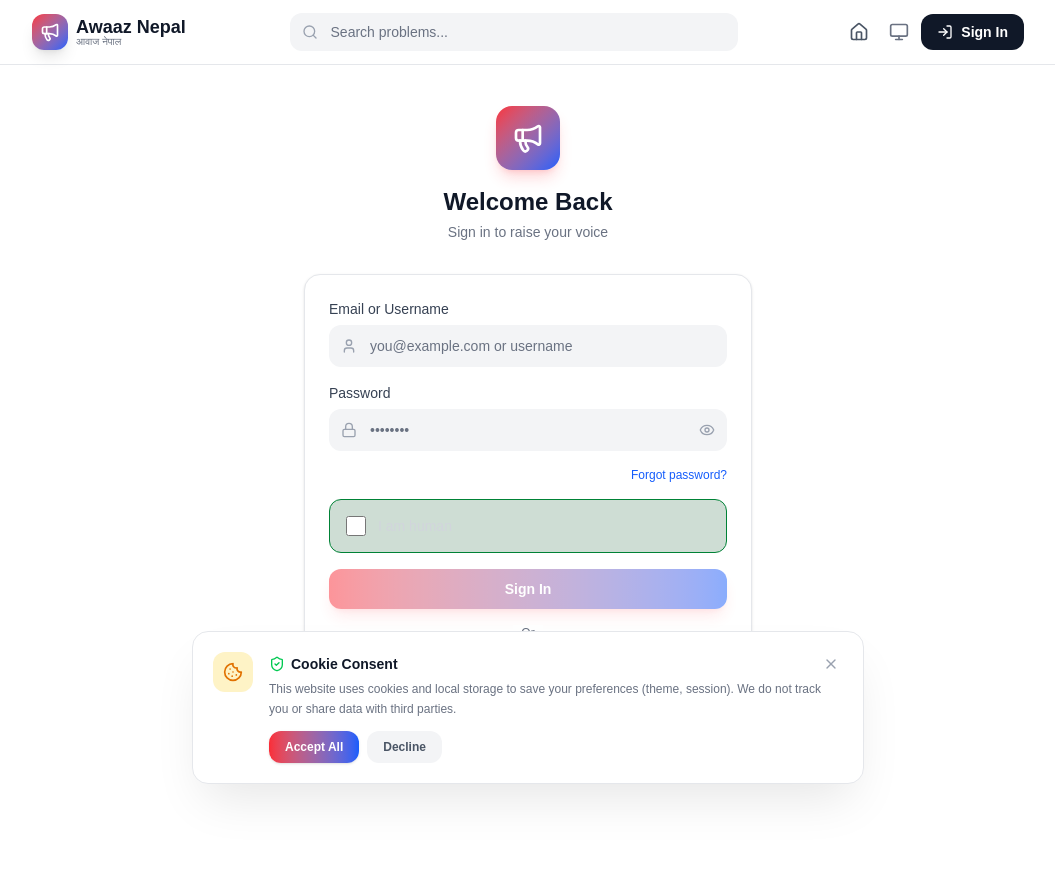
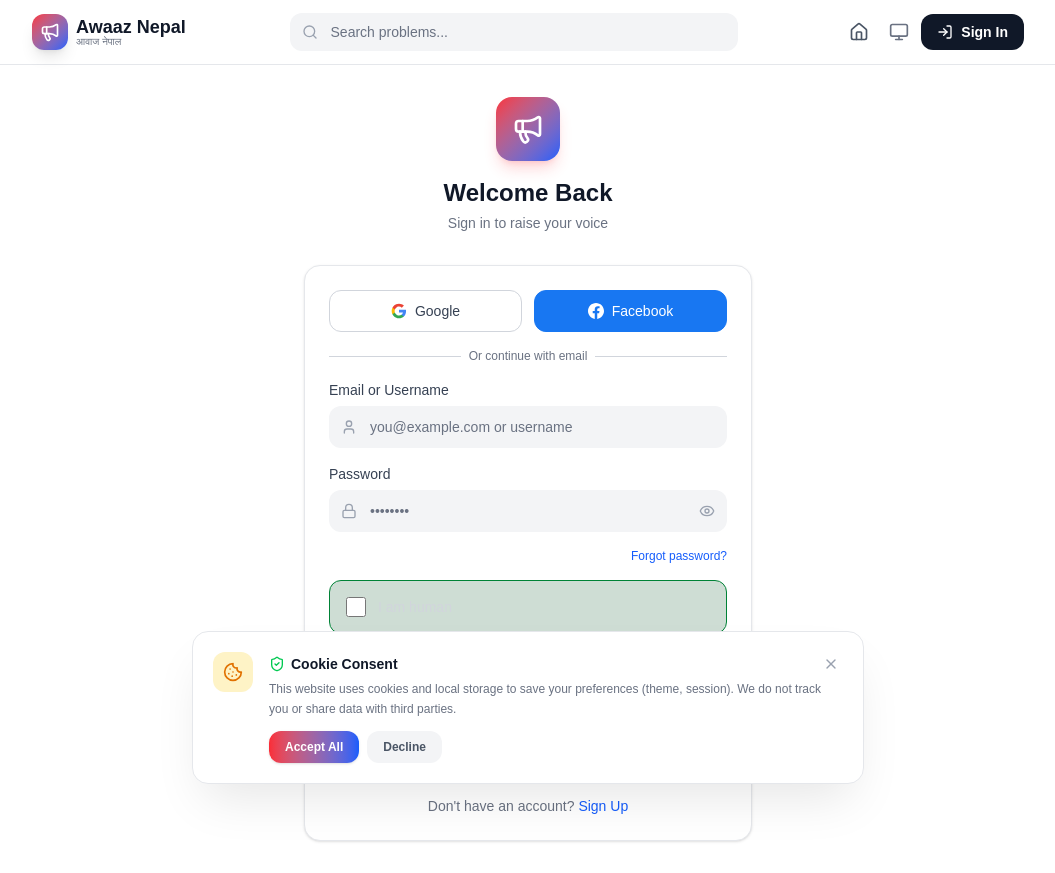
Before and after one commit to asbinthapa99/AAWAJ-NEPAL., a Next.js app: page /auth/login in a window 1280 px wide. Shown: the whole page, without its empty margins (112-1167 px from the left). Before the commit the page ends 801 px from the top, so only its background shows below. Built offline with nearby package versions, Linux system fonts and the light colour scheme; no server answers.

Commit message:
Add Google & Facebook OAuth, fix Supabase client singleton

```diff
--- /dev/null
+++ b/src/app/auth/callback/route.ts
@@ -0,0 +1,36 @@
+import { NextResponse } from 'next/server';
+import { createServerClient } from '@supabase/ssr';
+import { cookies } from 'next/headers';
+
+export async function GET(request: Request) {
+  const { searchParams, origin } = new URL(request.url);
+  const code = searchParams.get('code');
+  const next = searchParams.get('next') ?? '/';
+
+  if (code) {
+    const cookieStore = await cookies();
+    const supabase = createServerClient(
+      process.env.NEXT_PUBLIC_SUPABASE_URL!,
+      process.env.NEXT_PUBLIC_SUPABASE_ANON_KEY!,
+      {
+        cookies: {
+          getAll() {
+            return cookieStore.getAll();
+          },
+          setAll(cookiesToSet) {
+            cookiesToSet.forEach(({ name, value, options }) =>
+              cookieStore.set(name, value, options)
+            );
+          },
+        },
+      }
+    );
+
+    const { error } = await supabase.auth.exchangeCodeForSession(code);
+    if (!error) {
+      return NextResponse.redirect(`${origin}${next}`);
+    }
+  }
+
+  return NextResponse.redirect(`${origin}/auth/login?error=oauth_error`);
+}
--- a/src/app/auth/login/page.tsx
+++ b/src/app/auth/login/page.tsx
@@ -12,9 +12,26 @@ export default function LoginPage() {
   const [showPassword, setShowPassword] = useState(false);
   const [loading, setLoading] = useState(false);
   const [loadingOTP, setLoadingOTP] = useState(false);
+  const [loadingOAuth, setLoadingOAuth] = useState<string | null>(null);
   const [error, setError] = useState('');
   const [isHuman, setIsHuman] = useState(false);
   const router = useRouter();
+
+  const handleOAuth = async (provider: 'google' | 'facebook') => {
+    setLoadingOAuth(provider);
+    setError('');
+    const supabase = createClient();
+    const { error } = await supabase.auth.signInWithOAuth({
+      provider,
+      options: {
+        redirectTo: `${window.location.origin}/auth/callback`,
+      },
+    });
+    if (error) {
+      setError(error.message);
+      setLoadingOAuth(null);
+    }
+  };
 
   const handleLoginWithCode = async () => {
     if (!identifier.trim()) {
@@ -136,6 +153,52 @@ export default function LoginPage() {
             </div>
           )}
 
+          {/* OAuth Buttons */}
+          <div className="grid grid-cols-2 gap-3">
+            <button
+              type="button"
+              onClick={() => handleOAuth('google')}
+              disabled={!!loadingOAuth || loading}
+              className="flex items-center justify-center gap-2 py-2.5 px-4 bg-white dark:bg-gray-800 border border-gray-300 dark:border-gray-600 rounded-xl text-sm font-medium text-gray-700 dark:text-gray-200 hover:bg-gray-50 dark:hover:bg-gray-700 transition-colors disabled:opacity-50 disabled:cursor-not-allowed"
+            >
+              {loadingOAuth === 'google' ? (
+                <Loader2 className="w-4 h-4 animate-spin" />
+              ) : (
+                <svg className="w-4 h-4" viewBox="0 0 24 24">
+                  <path fill="#4285F4" d="M22.56 12.25c0-.78-.07-1.53-.2-2.25H12v4.26h5.92c-.26 1.37-1.04 2.53-2.21 3.31v2.77h3.57c2.08-1.92 3.28-4.74 3.28-8.09z" />
+                  <path fill="#34A853" d="M12 23c2.97 0 5.46-.98 7.28-2.66l-3.57-2.77c-.98.66-2.23 1.06-3.71 1.06-2.86 0-5.29-1.93-6.16-4.53H2.18v2.84C3.99 20.53 7.7 23 12 23z" />
+                  <path fill="#FBBC05" d="M5.84 14.09c-.22-.66-.35-1.36-.35-2.09s.13-1.43.35-2.09V7.07H2.18C1.43 8.55 1 10.22 1 12s.43 3.45 1.18 4.93l3.66-2.84z" />
+                  <path fill="#EA4335" d="M12 5.38c1.62 0 3.06.56 4.21 1.64l3.15-3.15C17.45 2.09 14.97 1 12 1 7.7 1 3.99 3.47 2.18 7.07l3.66 2.84c.87-2.6 3.3-4.53 6.16-4.53z" />
+                </svg>
+              )}
+              Google
+            </button>
+            <button
+              type="button"
+              onClick={() => handleOAuth('facebook')}
+              disabled={!!loadingOAuth || loading}
+              className="flex items-center justify-center gap-2 py-2.5 px-4 bg-[#1877F2] hover:bg-[#166FE5] border border-[#1877F2] rounded-xl text-sm font-medium text-white transition-colors disabled:opacity-50 disabled:cursor-not-allowed"
+            >
+              {loadingOAuth === 'facebook' ? (
+                <Loader2 className="w-4 h-4 animate-spin" />
+              ) : (
+                <svg className="w-4 h-4" fill="currentColor" viewBox="0 0 24 24">
+                  <path d="M24 12.073c0-6.627-5.373-12-12-12s-12 5.373-12 12c0 5.99 4.388 10.954 10.125 11.854v-8.385H7.078v-3.47h3.047V9.43c0-3.007 1.792-4.669 4.533-4.669 1.312 0 2.686.235 2.686.235v2.953H15.83c-1.491 0-1.956.925-1.956 1.874v2.25h3.328l-.532 3.47h-2.796v8.385C19.612 23.027 24 18.062 24 12.073z" />
+                </svg>
+              )}
+              Facebook
+            </button>
+          </div>
+
+          <div className="relative">
+            <div className="absolute inset-0 flex items-center">
+              <div className="w-full border-t border-gray-300 dark:border-gray-700"></div>
+            </div>
+            <div className="relative flex justify-center text-xs">
+              <span className="px-2 bg-white dark:bg-gray-900 text-gray-500">Or continue with email</span>
+            </div>
+          </div>
+
           <div>
             <label className="block text-sm font-medium text-gray-700 dark:text-gray-300 mb-1.5">
               Email or Username
@@ -221,6 +284,7 @@ export default function LoginPage() {
             </div>
           </div>
 
+
           <button
             type="button"
             onClick={handleLoginWithCode}
--- a/src/app/auth/register/page.tsx
+++ b/src/app/auth/register/page.tsx
@@ -15,10 +15,27 @@ export default function RegisterPage() {
   const [district, setDistrict] = useState('');
   const [showPassword, setShowPassword] = useState(false);
   const [loading, setLoading] = useState(false);
+  const [loadingOAuth, setLoadingOAuth] = useState<string | null>(null);
   const [error, setError] = useState('');
   const [success, setSuccess] = useState(false);
   const [isHuman, setIsHuman] = useState(false);
   const router = useRouter();
+
+  const handleOAuth = async (provider: 'google' | 'facebook') => {
+    setLoadingOAuth(provider);
+    setError('');
+    const supabase = createClient();
+    const { error } = await supabase.auth.signInWithOAuth({
+      provider,
+      options: {
+        redirectTo: `${window.location.origin}/auth/callback`,
+      },
+    });
+    if (error) {
+      setError(error.message);
+      setLoadingOAuth(null);
+    }
+  };
 
   const handleRegister = async (e: React.FormEvent) => {
     e.preventDefault();
@@ -86,12 +103,7 @@ export default function RegisterPage() {
       setError('An account with this email already exists. Please sign in instead.');
       setLoading(false);
     } else {
-      // Send OTP code for verification
-      await supabase.auth.signInWithOtp({
-        email: email,
-      });
-
-      // Redirect to verification page
+      // Redirect to check-email page (Supabase sends confirmation link automatically)
       router.push(`/auth/verify-email?email=${encodeURIComponent(email)}`);
     }
   };
@@ -146,6 +158,52 @@ export default function RegisterPage() {
               {error}
             </div>
           )}
+
+          {/* OAuth Buttons */}
+          <div className="grid grid-cols-2 gap-3">
+            <button
+              type="button"
+              onClick={() => handleOAuth('google')}
+              disabled={!!loadingOAuth || loading}
+              className="flex items-center justify-center gap-2 py-2.5 px-4 bg-white dark:bg-gray-800 border border-gray-300 dark:border-gray-600 rounded-xl text-sm font-medium text-gray-700 dark:text-gray-200 hover:bg-gray-50 dark:hover:bg-gray-700 transition-colors disabled:opacity-50 disabled:cursor-not-allowed"
+            >
+              {loadingOAuth === 'google' ? (
+                <Loader2 className="w-4 h-4 animate-spin" />
+              ) : (
+                <svg className="w-4 h-4" viewBox="0 0 24 24">
+                  <path fill="#4285F4" d="M22.56 12.25c0-.78-.07-1.53-.2-2.25H12v4.26h5.92c-.26 1.37-1.04 2.53-2.21 3.31v2.77h3.57c2.08-1.92 3.28-4.74 3.28-8.09z" />
+                  <path fill="#34A853" d="M12 23c2.97 0 5.46-.98 7.28-2.66l-3.57-2.77c-.98.66-2.23 1.06-3.71 1.06-2.86 0-5.29-1.93-6.16-4.53H2.18v2.84C3.99 20.53 7.7 23 12 23z" />
+                  <path fill="#FBBC05" d="M5.84 14.09c-.22-.66-.35-1.36-.35-2.09s.13-1.43.35-2.09V7.07H2.18C1.43 8.55 1 10.22 1 12s.43 3.45 1.18 4.93l3.66-2.84z" />
+                  <path fill="#EA4335" d="M12 5.38c1.62 0 3.06.56 4.21 1.64l3.15-3.15C17.45 2.09 14.97 1 12 1 7.7 1 3.99 3.47 2.18 7.07l3.66 2.84c.87-2.6 3.3-4.53 6.16-4.53z" />
+                </svg>
+              )}
+              Google
+            </button>
+            <button
+              type="button"
+              onClick={() => handleOAuth('facebook')}
+              disabled={!!loadingOAuth || loading}
+              className="flex items-center justify-center gap-2 py-2.5 px-4 bg-[#1877F2] hover:bg-[#166FE5] border border-[#1877F2] rounded-xl text-sm font-medium text-white transition-colors disabled:opacity-50 disabled:cursor-not-allowed"
+            >
+              {loadingOAuth === 'facebook' ? (
+                <Loader2 className="w-4 h-4 animate-spin" />
+              ) : (
+                <svg className="w-4 h-4" fill="currentColor" viewBox="0 0 24 24">
+                  <path d="M24 12.073c0-6.627-5.373-12-12-12s-12 5.373-12 12c0 5.99 4.388 10.954 10.125 11.854v-8.385H7.078v-3.47h3.047V9.43c0-3.007 1.792-4.669 4.533-4.669 1.312 0 2.686.235 2.686.235v2.953H15.83c-1.491 0-1.956.925-1.956 1.874v2.25h3.328l-.532 3.47h-2.796v8.385C19.612 23.027 24 18.062 24 12.073z" />
+                </svg>
+              )}
+              Facebook
+            </button>
+          </div>
+
+          <div className="relative">
+            <div className="absolute inset-0 flex items-center">
+              <div className="w-full border-t border-gray-300 dark:border-gray-700"></div>
+            </div>
+            <div className="relative flex justify-center text-xs">
+              <span className="px-2 bg-white dark:bg-gray-900 text-gray-500">Or register with email</span>
+            </div>
+          </div>
 
           <div className="grid grid-cols-2 gap-4">
             <div>
--- a/src/lib/supabase/client.ts
+++ b/src/lib/supabase/client.ts
@@ -1,6 +1,11 @@
 import { createBrowserClient } from '@supabase/ssr';
+import type { SupabaseClient } from '@supabase/supabase-js';
+
+let client: SupabaseClient | null = null;
 
 export function createClient() {
+  if (client) return client;
+
   const supabaseUrl = process.env.NEXT_PUBLIC_SUPABASE_URL;
   const supabaseAnonKey = process.env.NEXT_PUBLIC_SUPABASE_ANON_KEY;
 
@@ -10,5 +15,6 @@ export function createClient() {
     );
   }
 
-  return createBrowserClient(supabaseUrl, supabaseAnonKey);
+  client = createBrowserClient(supabaseUrl, supabaseAnonKey);
+  return client;
 }
```
